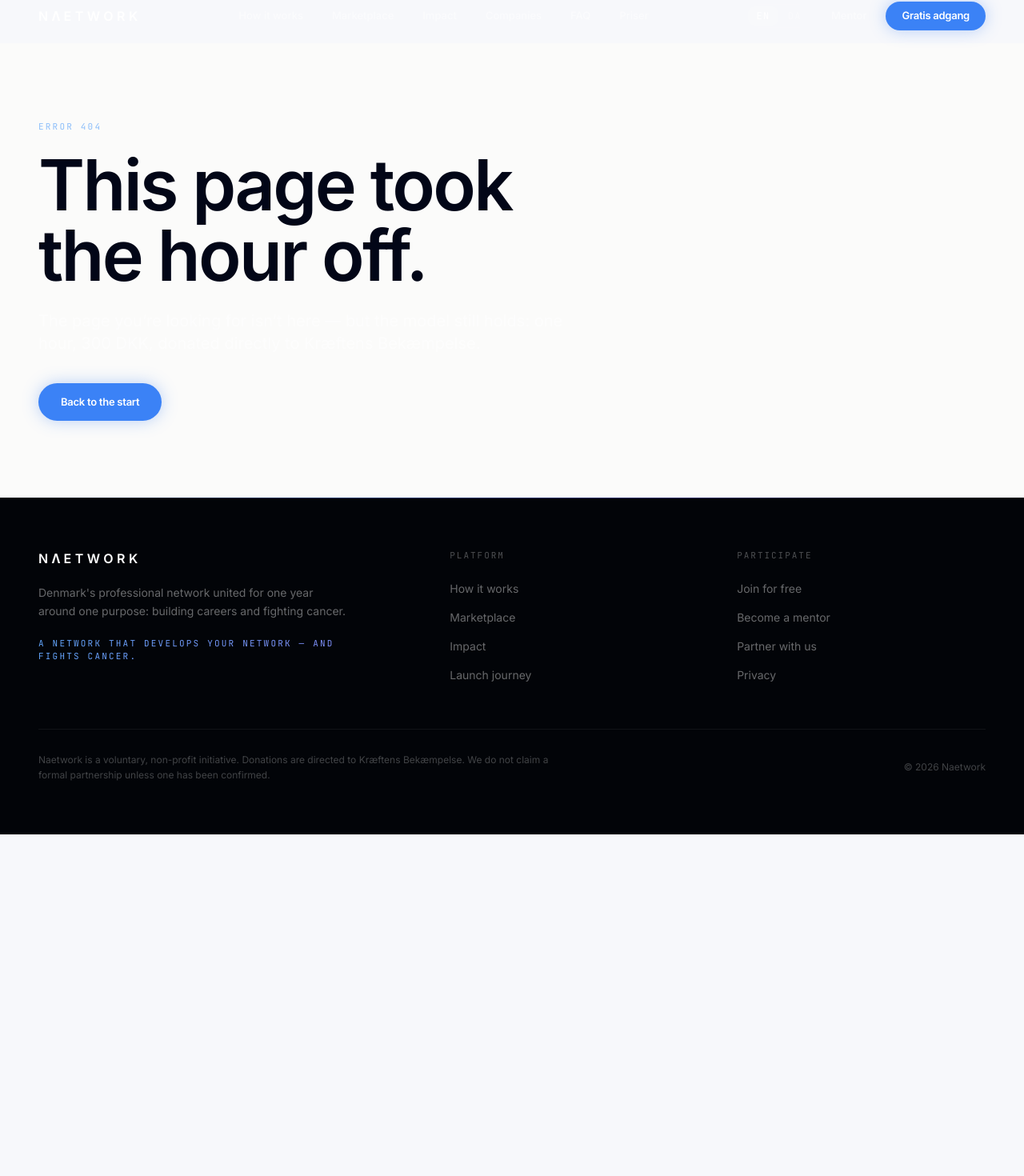
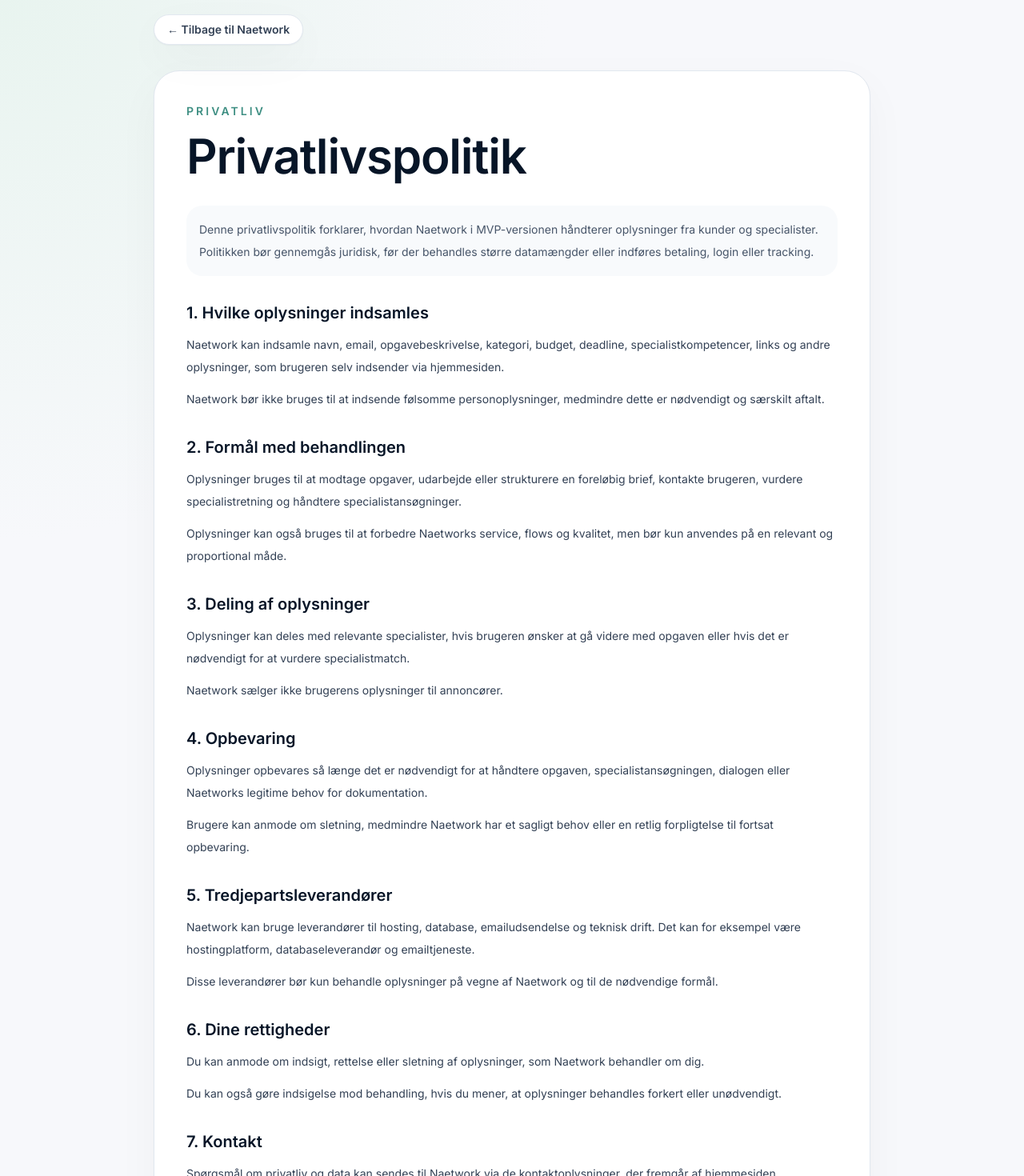
Before and after one commit to mikkelstreet-png/Naetwork, a Next.js app: page /privatliv in a window 1280 px wide. Before the commit this address had no page. Shown: the part 14-1484 px from the top of the page at 80% size. Before the commit the page ends 1057 px from the top, so only its background shows below. Built offline with nearby package versions, Linux system fonts and the light colour scheme.

Commit message:
Add privacy page

```diff
--- /dev/null
+++ b/app/privatliv/page.tsx
@@ -0,0 +1,45 @@
+import { LegalPage, LegalSection } from "@/components/LegalPage";
+
+export default function PrivacyPage() {
+  return (
+    <LegalPage eyebrow="Privatliv" title="Privatlivspolitik">
+      <p className="rounded-2xl bg-slate-50 p-4 text-slate-600">
+        Denne privatlivspolitik forklarer, hvordan Naetwork i MVP-versionen håndterer oplysninger fra kunder og specialister. Politikken bør gennemgås juridisk, før der behandles større datamængder eller indføres betaling, login eller tracking.
+      </p>
+
+      <LegalSection title="1. Hvilke oplysninger indsamles">
+        <p>Naetwork kan indsamle navn, email, opgavebeskrivelse, kategori, budget, deadline, specialistkompetencer, links og andre oplysninger, som brugeren selv indsender via hjemmesiden.</p>
+        <p>Naetwork bør ikke bruges til at indsende følsomme personoplysninger, medmindre dette er nødvendigt og særskilt aftalt.</p>
+      </LegalSection>
+
+      <LegalSection title="2. Formål med behandlingen">
+        <p>Oplysninger bruges til at modtage opgaver, udarbejde eller strukturere en foreløbig brief, kontakte brugeren, vurdere specialistretning og håndtere specialistansøgninger.</p>
+        <p>Oplysninger kan også bruges til at forbedre Naetworks service, flows og kvalitet, men bør kun anvendes på en relevant og proportional måde.</p>
+      </LegalSection>
+
+      <LegalSection title="3. Deling af oplysninger">
+        <p>Oplysninger kan deles med relevante specialister, hvis brugeren ønsker at gå videre med opgaven eller hvis det er nødvendigt for at vurdere specialistmatch.</p>
+        <p>Naetwork sælger ikke brugerens oplysninger til annoncører.</p>
+      </LegalSection>
+
+      <LegalSection title="4. Opbevaring">
+        <p>Oplysninger opbevares så længe det er nødvendigt for at håndtere opgaven, specialistansøgningen, dialogen eller Naetworks legitime behov for dokumentation.</p>
+        <p>Brugere kan anmode om sletning, medmindre Naetwork har et sagligt behov eller en retlig forpligtelse til fortsat opbevaring.</p>
+      </LegalSection>
+
+      <LegalSection title="5. Tredjepartsleverandører">
+        <p>Naetwork kan bruge leverandører til hosting, database, emailudsendelse og teknisk drift. Det kan for eksempel være hostingplatform, databaseleverandør og emailtjeneste.</p>
+        <p>Disse leverandører bør kun behandle oplysninger på vegne af Naetwork og til de nødvendige formål.</p>
+      </LegalSection>
+
+      <LegalSection title="6. Dine rettigheder">
+        <p>Du kan anmode om indsigt, rettelse eller sletning af oplysninger, som Naetwork behandler om dig.</p>
+        <p>Du kan også gøre indsigelse mod behandling, hvis du mener, at oplysninger behandles forkert eller unødvendigt.</p>
+      </LegalSection>
+
+      <LegalSection title="7. Kontakt">
+        <p>Spørgsmål om privatliv og data kan sendes til Naetwork via de kontaktoplysninger, der fremgår af hjemmesiden.</p>
+      </LegalSection>
+    </LegalPage>
+  );
+}
```
